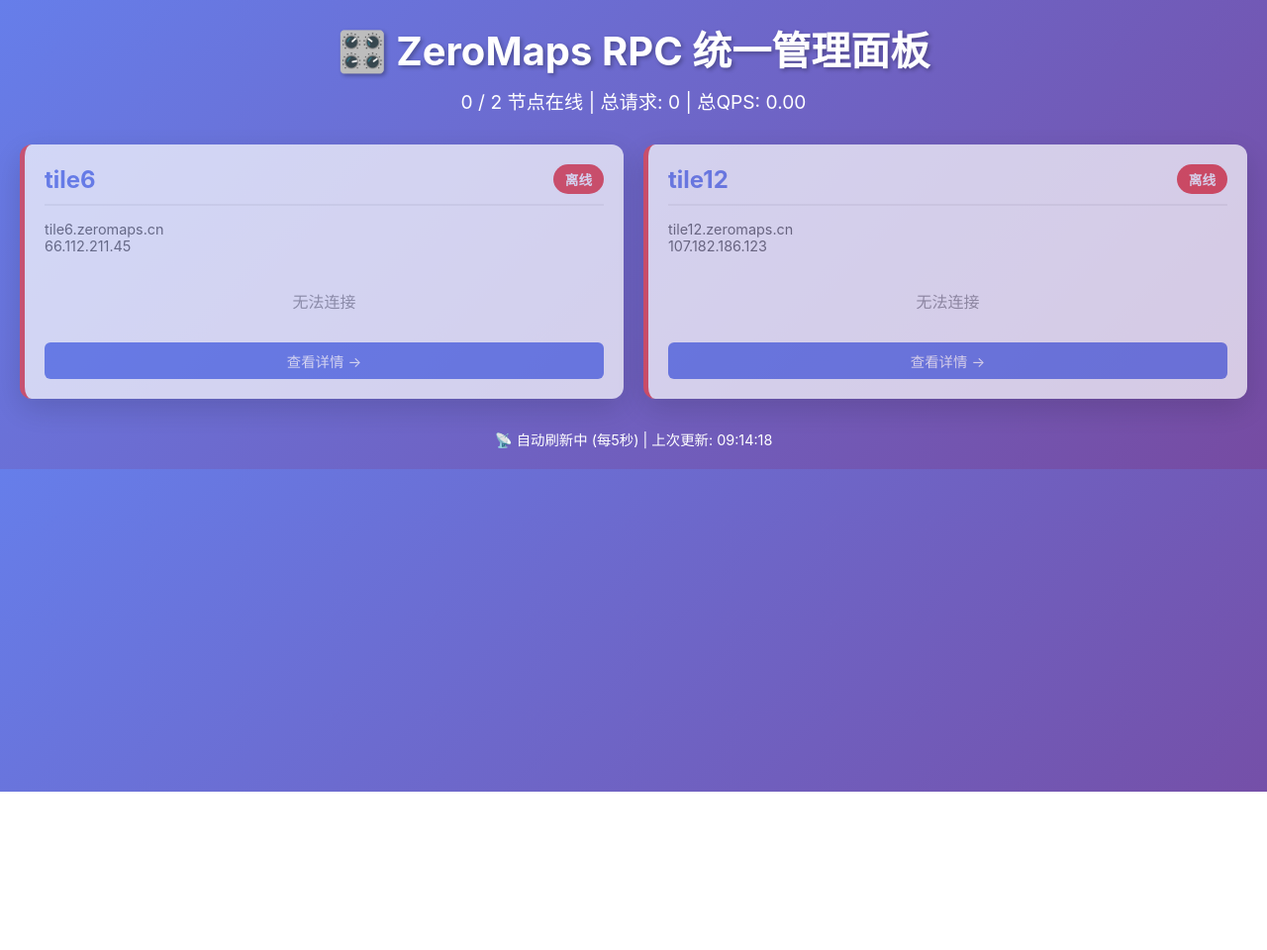
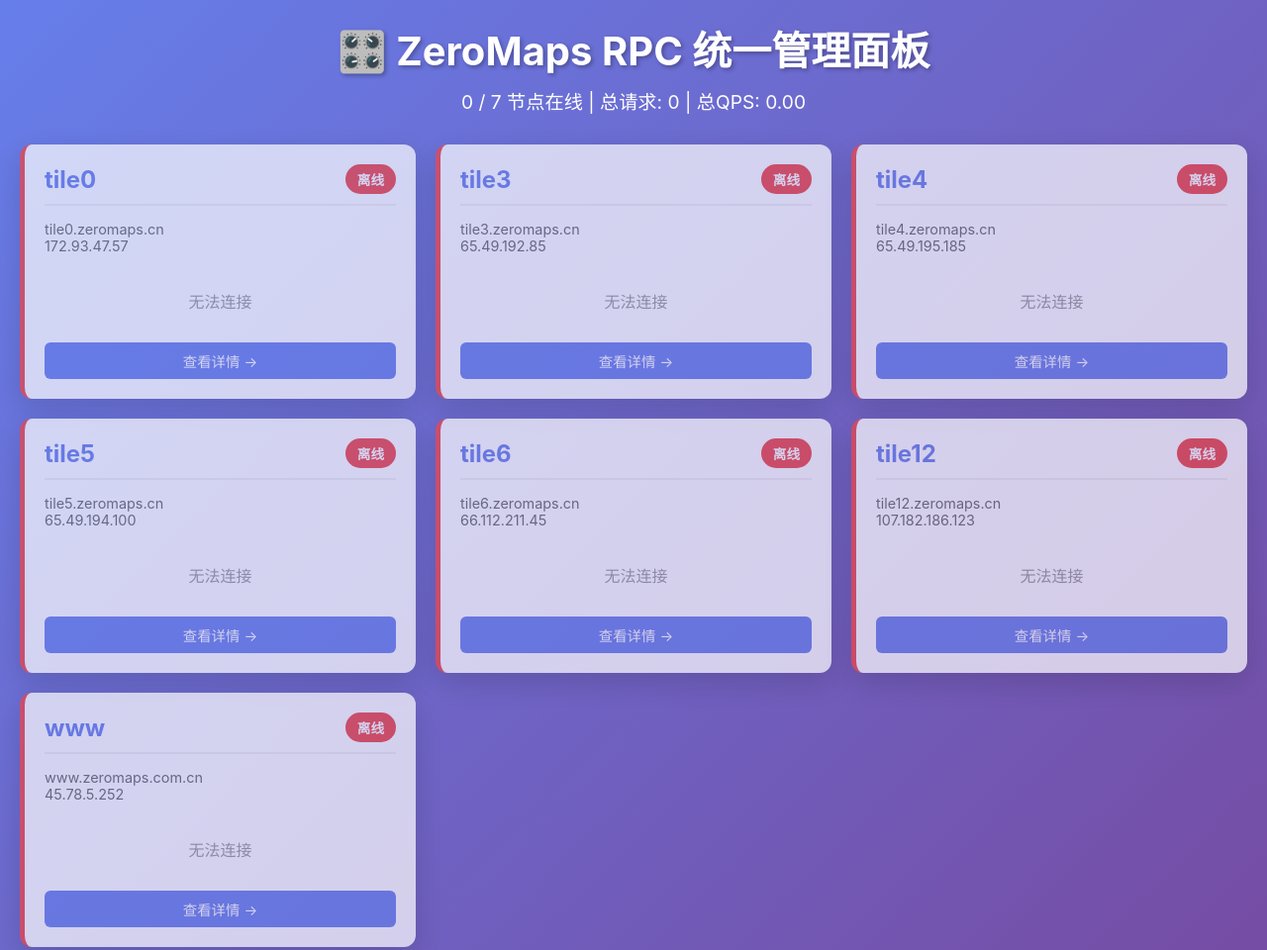
Before and after one commit to vistone/zeromaps-rpc, a website: page public/index.html in a window 1280 px wide. Shown: the top 960 px of the page at 99% size. Before the commit the page ends 800 px from the top, so only its background shows below. Drawn offline with Linux system fonts and the light colour scheme; no server answers.

Commit message:
fix: 恢复所有节点显示 (v1.2.69)
- 恢复全部7个节点
- 撤销错误的注释修改

```diff
--- a/package.json
+++ b/package.json
@@ -1,6 +1,6 @@
 {
   "name": "zeromaps-rpc",
-  "version": "1.2.68",
+  "version": "1.2.69",
   "description": "ZeroMaps RPC Protocol - 基于 IPv6 池和 curl-impersonate 的高性能数据获取系统",
   "type": "module",
   "scripts": {
--- a/public/index.html
+++ b/public/index.html
@@ -197,15 +197,13 @@
   <script>
     // 7个VPS节点配置
     const NODES = [
-      // 已部署的节点
+      { name: 'tile0', domain: 'tile0.zeromaps.cn', ip: '172.93.47.57', ipv6: '2607:8700:5500:2943' },
+      { name: 'tile3', domain: 'tile3.zeromaps.cn', ip: '65.49.192.85', ipv6: '2607:8700:5500:e639' },
+      { name: 'tile4', domain: 'tile4.zeromaps.cn', ip: '65.49.195.185', ipv6: '2607:8700:5500:1e09' },
+      { name: 'tile5', domain: 'tile5.zeromaps.cn', ip: '65.49.194.100', ipv6: '2607:8700:5500:203e' },
       { name: 'tile6', domain: 'tile6.zeromaps.cn', ip: '66.112.211.45', ipv6: '2607:8700:5500:bf4b' },
-      { name: 'tile12', domain: 'tile12.zeromaps.cn', ip: '107.182.186.123', ipv6: '2607:8700:5500:2043' }
-      // 待部署的节点（部署后取消注释）
-      // { name: 'tile0', domain: 'tile0.zeromaps.cn', ip: '172.93.47.57', ipv6: '2607:8700:5500:2943' },
-      // { name: 'tile3', domain: 'tile3.zeromaps.cn', ip: '65.49.192.85', ipv6: '2607:8700:5500:e639' },
-      // { name: 'tile4', domain: 'tile4.zeromaps.cn', ip: '65.49.195.185', ipv6: '2607:8700:5500:1e09' },
-      // { name: 'tile5', domain: 'tile5.zeromaps.cn', ip: '65.49.194.100', ipv6: '2607:8700:5500:203e' },
-      // { name: 'www', domain: 'www.zeromaps.com.cn', ip: '45.78.5.252', ipv6: '2607:8700:5500:d197' }
+      { name: 'tile12', domain: 'tile12.zeromaps.cn', ip: '107.182.186.123', ipv6: '2607:8700:5500:2043' },
+      { name: 'www', domain: 'www.zeromaps.com.cn', ip: '45.78.5.252', ipv6: '2607:8700:5500:d197' }
     ];
 
     function formatNumber(num) {
```
